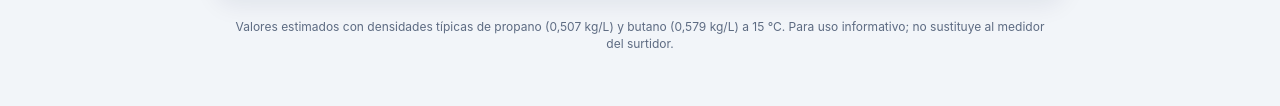
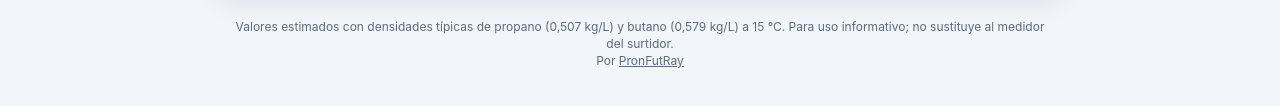
Before and after one commit to PronFutRay/mi-app, a website: page gpl-calc/index.html in a window 1280 px wide. Shown: the part 974-1080 px from the top of the page. Drawn offline with Linux system fonts and the light colour scheme.

Commit message:
GPL Calc: crédito con el nuevo usuario de GitHub
Co-Authored-By: Claude Sonnet 5.5 <noreply@anthropic.com>
Claude-Session: https://claude.ai/code/session_01Q55ZfZ4c2w6KV7t9V37AK4

```diff
--- a/gpl-calc/index.html
+++ b/gpl-calc/index.html
@@ -142,7 +142,7 @@ th{font-size:11.5px;color:var(--muted);text-transform:uppercase;letter-spacing:.
     <div class="tbl" id="hist"></div>
   </section>
 
-  <p class="foot">Valores estimados con densidades típicas de propano (0,507 kg/L) y butano (0,579 kg/L) a 15 °C. Para uso informativo; no sustituye al medidor del surtidor.</p>
+  <p class="foot">Valores estimados con densidades típicas de propano (0,507 kg/L) y butano (0,579 kg/L) a 15 °C. Para uso informativo; no sustituye al medidor del surtidor.<br>Por <a href="https://github.com/PronFutRay" style="color:inherit">PronFutRay</a></p>
 </main>
 <div class="toast" id="toast"></div>
 
```
